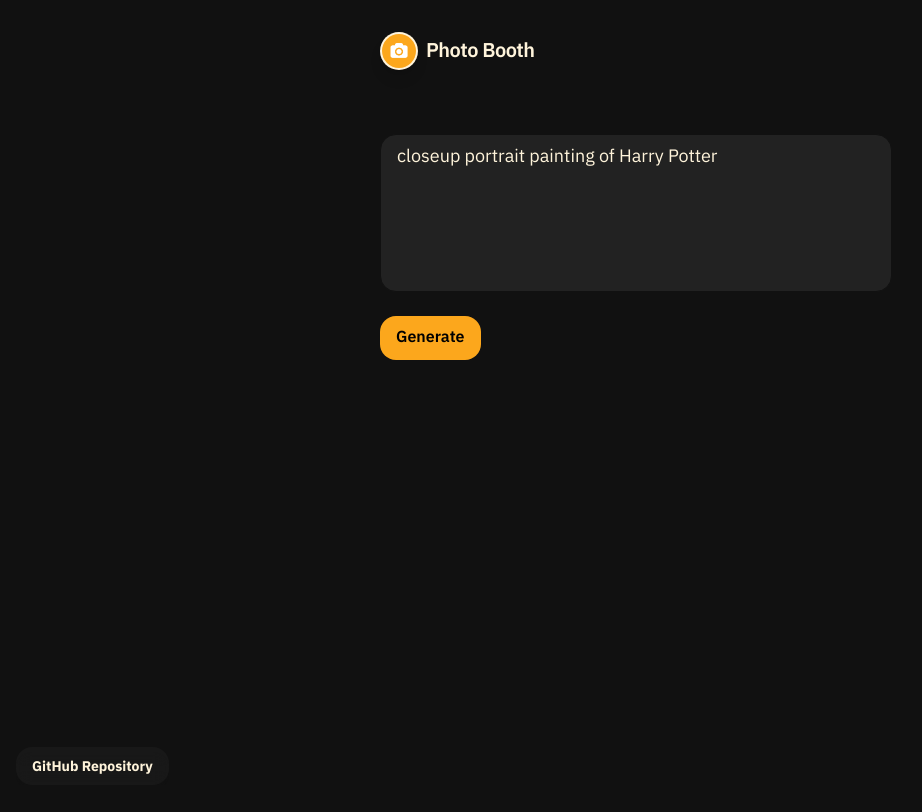
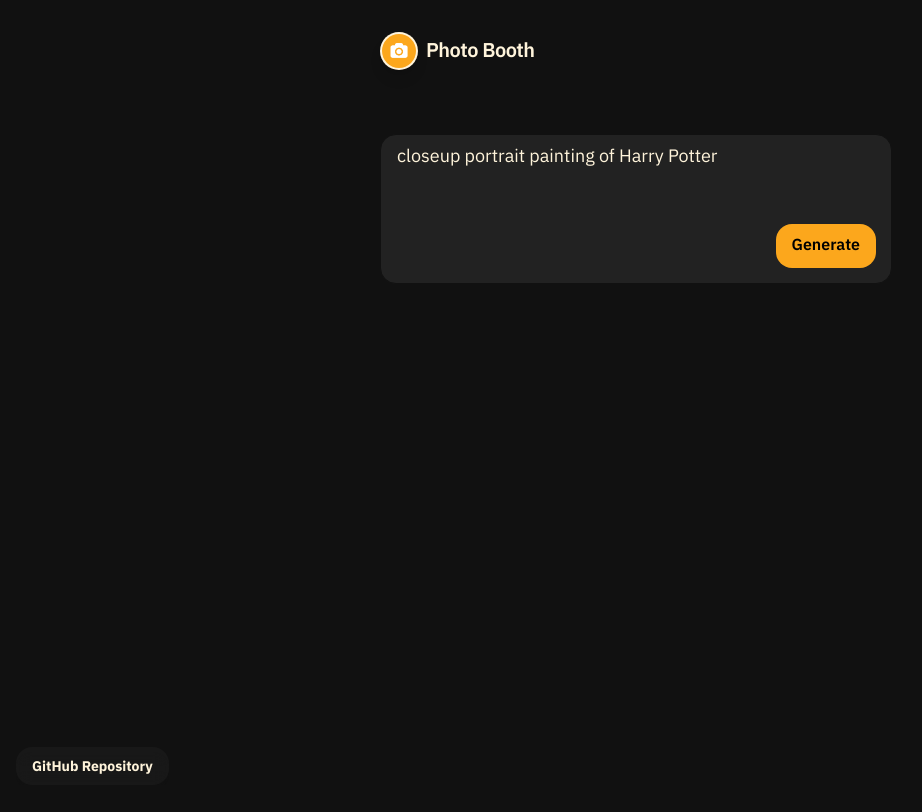
Before and after one commit to eneax/x-avatar, a Next.js app: page / in a window 1280 px wide. Shown: the top 812 px of the page, without its empty margins (4-926 px from the left). Built offline with nearby package versions, Linux system fonts and the light colour scheme.

Commit message:
feat: move generate button inside textarea

```diff
--- a/src/pages/index.tsx
+++ b/src/pages/index.tsx
@@ -97,18 +97,19 @@
       <div className="flex flex-col justify-center items-left border-gray-700 pt-8 pb-16">
         <div className="flex flex-col text-left min-h-screen">
           <div className="w-full mb-8">
+            <div className="inline-block relative w-full">
               <textarea
                 name="magic-prompt"
                 id="magic-prompt"
                 cols={30}
-              rows={5}
+                rows={3}
                 disabled={isGenerating}
-              className="block w-full text-lg px-4 py-2 bg-gray-800 text-primary-50 border rounded-2xl border-gray-900 focus:outline-none focus:ring-2 focus:ring-primary-100 focus:border-transparent resize-none"
+                className="block w-full text-lg px-4 pt-2 pb-14 bg-gray-800 text-primary-50 border rounded-2xl border-gray-900 focus:outline-none focus:ring-2 focus:ring-primary-100 focus:border-transparent resize-none"
                 value={input}
                 onChange={onUserChangedText}
               />
 
-            <div className="flex flex-col items-start border-gray-700 mt-6">
+              <div className="absolute bottom-4 right-4 text-right">
                 <button
                   className="no-underline font-semibold px-4 py-2.5 rounded-2xl text-black bg-primary-400 hover:bg-primary-400/95 transition duration-300"
                   onClick={generateAction}
@@ -125,6 +126,7 @@
                     <span>Generate</span>
                   )}
                 </button>
+              </div>
             </div>
 
             {image && (
```
Lines whose indentation alone changed are shown as unchanged.
